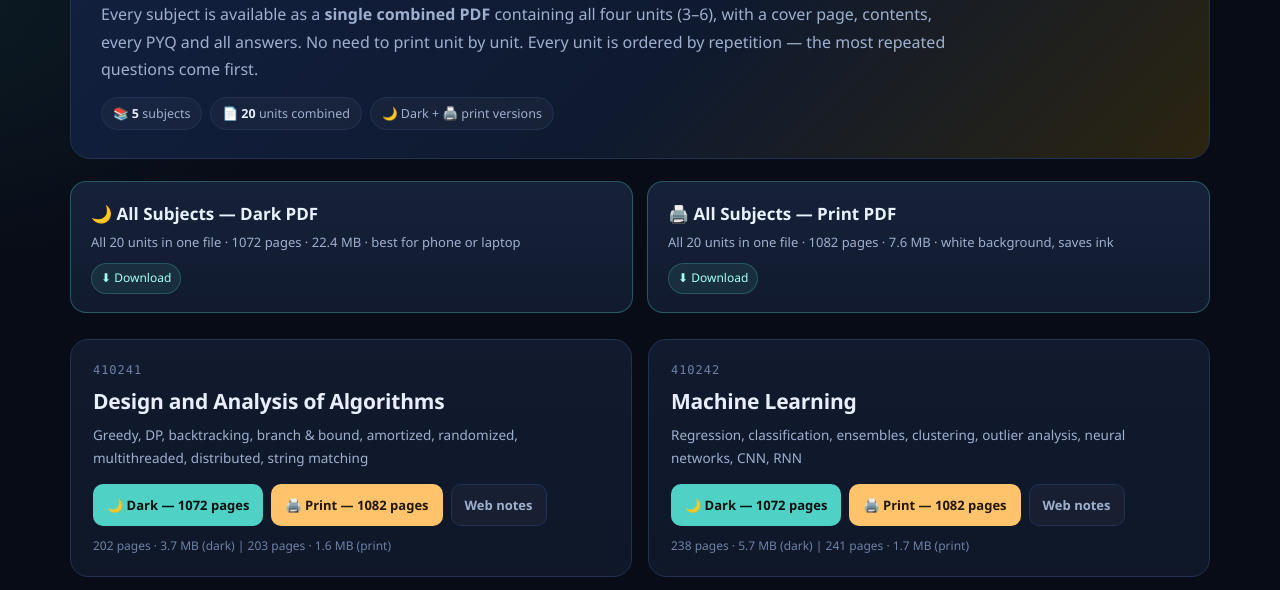
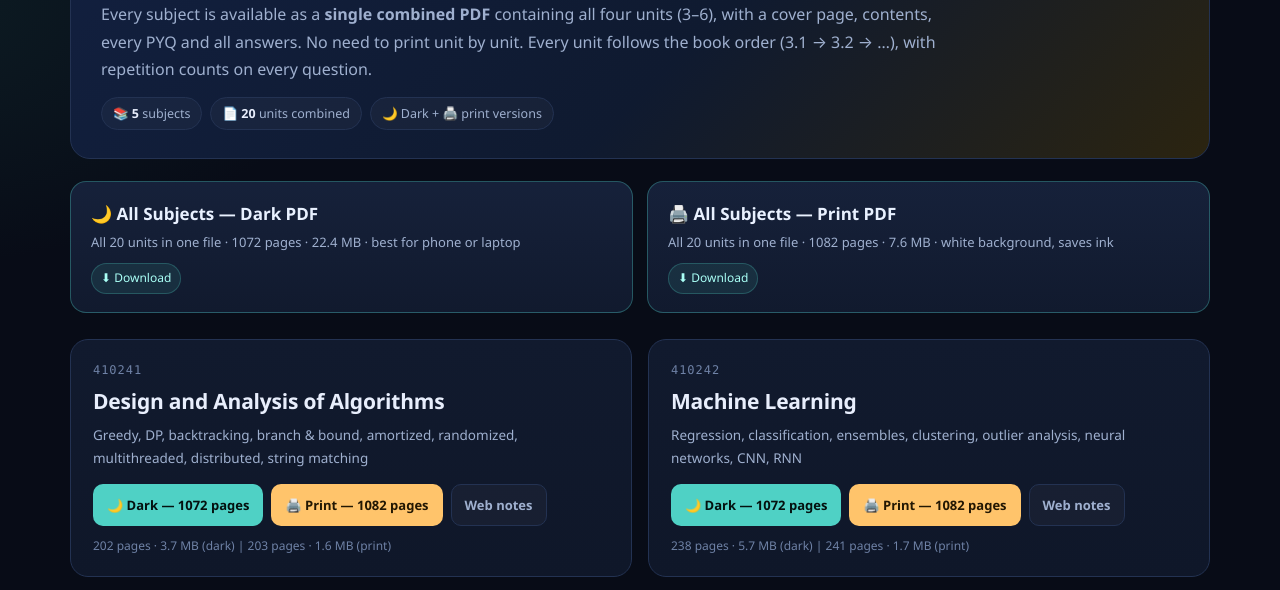
Before and after one commit to HeyMeMukul/sem7-notes, a plain HTML site: page downloads.html in a window 1280 px wide. Shown: the part 181-771 px from the top of the page. Drawn offline with Linux system fonts and the light colour scheme.

Commit message:
Fix leftover 'most repeated first' labels; final book-order PDFs

```diff
--- a/downloads.html
+++ b/downloads.html
@@ -52,7 +52,7 @@ footer{color:var(--dim);font-size:13px;text-align:center;padding:28px 0 50px}
 <header class="hero">
   <div class="kicker">SPPU · Semester VII · End-Sem Notes</div>
   <h1>Download PDFs</h1>
-  <p>Every subject is available as a <b>single combined PDF</b> containing all four units (3–6), with a cover page, contents, every PYQ and all answers. No need to print unit by unit. Every unit is ordered by repetition — the most repeated questions come first.</p>
+  <p>Every subject is available as a <b>single combined PDF</b> containing all four units (3–6), with a cover page, contents, every PYQ and all answers. No need to print unit by unit. Every unit follows the book order (3.1 → 3.2 → …), with repetition counts on every question.</p>
   <div class="meta">
     <span class="chip">📚 <b>5</b> subjects</span>
     <span class="chip">📄 <b>20</b> units combined</span>
```
Also changed, not shown: index.html (+1 -1 lines), 12 other files.
